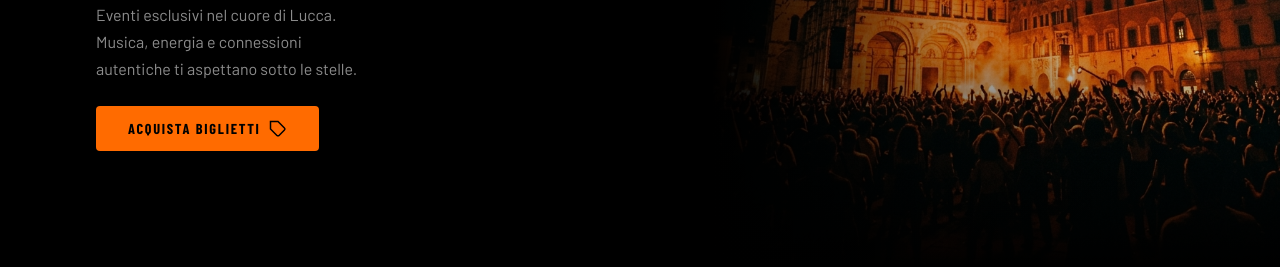
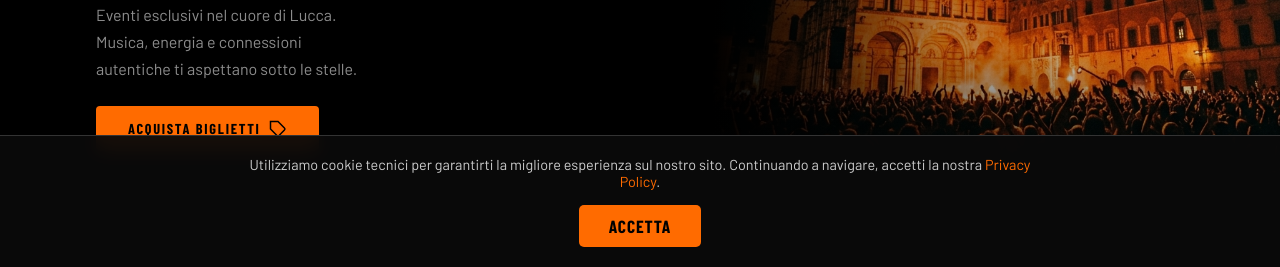
Before and after one commit to Johnlawen/web, a website: page index.html in a window 1280 px wide. Shown: the part 533-800 px from the top of the page. Drawn offline with nearby package versions, Linux system fonts and the light colour scheme; no server answers; a web font is replaced by a local one.

Commit message:
feat: add GDPR cookie consent banner on initial load

```diff
--- a/index.html
+++ b/index.html
@@ -266,6 +266,42 @@
     </div>
   </div>
 
+  <!-- ======================== COOKIE BANNER ======================== -->
+  <div id="cookie-banner" style="display:none; position:fixed; bottom:0; left:0; width:100%; background:rgba(10,10,10,0.95); border-top:1px solid #333; padding:20px; z-index:9999; backdrop-filter:blur(10px); flex-direction:column; align-items:center; text-align:center;">
+    <p style="margin:0 0 15px 0; font-size:0.9rem; color:#ccc; max-width:800px;">
+      Utilizziamo cookie tecnici per garantirti la migliore esperienza sul nostro sito. Continuando a navigare, accetti la nostra <a href="privacy.html" style="color:var(--orange);">Privacy Policy</a>.
+    </p>
+    <button onclick="acceptCookies()" style="background:var(--orange); color:#000; border:none; padding:10px 30px; font-weight:bold; border-radius:5px; cursor:pointer; font-family:'Barlow Condensed', sans-serif; font-size:1.1rem; letter-spacing:0.05em; transition:transform 0.2s;">
+      ACCETTA
+    </button>
+  </div>
+
+  <script>
+    // Cookie Banner Logic
+    document.addEventListener("DOMContentLoaded", () => {
+      if (!localStorage.getItem("cookiesAccepted")) {
+        const banner = document.getElementById("cookie-banner");
+        banner.style.display = "flex";
+
+        // Slight animation
+        banner.style.transform = "translateY(100%)";
+        setTimeout(() => {
+          banner.style.transition = "transform 0.4s ease-out";
+          banner.style.transform = "translateY(0)";
+        }, 100);
+      }
+    });
+
+    function acceptCookies() {
+      localStorage.setItem("cookiesAccepted", "true");
+      const banner = document.getElementById("cookie-banner");
+      banner.style.transition = "transform 0.4s ease-in, opacity 0.4s ease-in";
+      banner.style.transform = "translateY(100%)";
+      banner.style.opacity = "0";
+      setTimeout(() => banner.style.display = "none", 400);
+    }
+  </script>
+
   <script src="script.js"></script>
 </body>
 </html>
```
